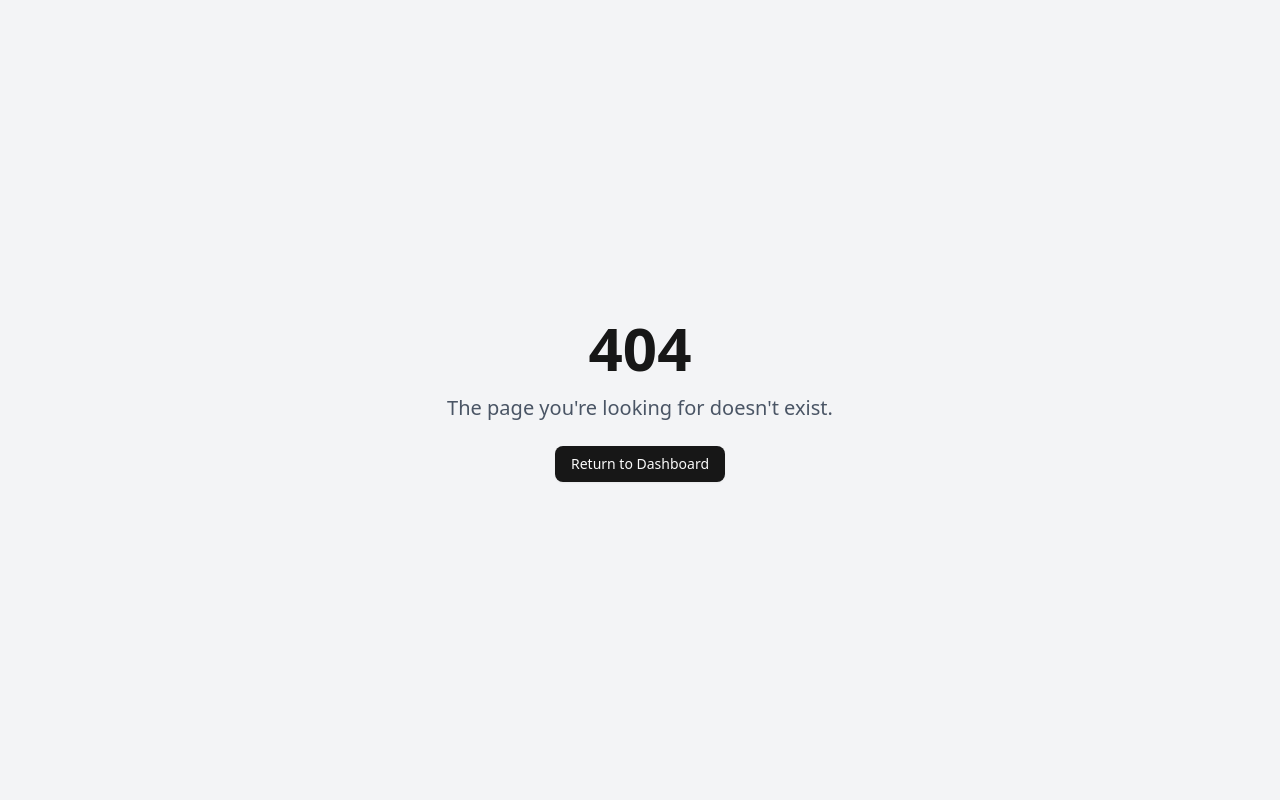
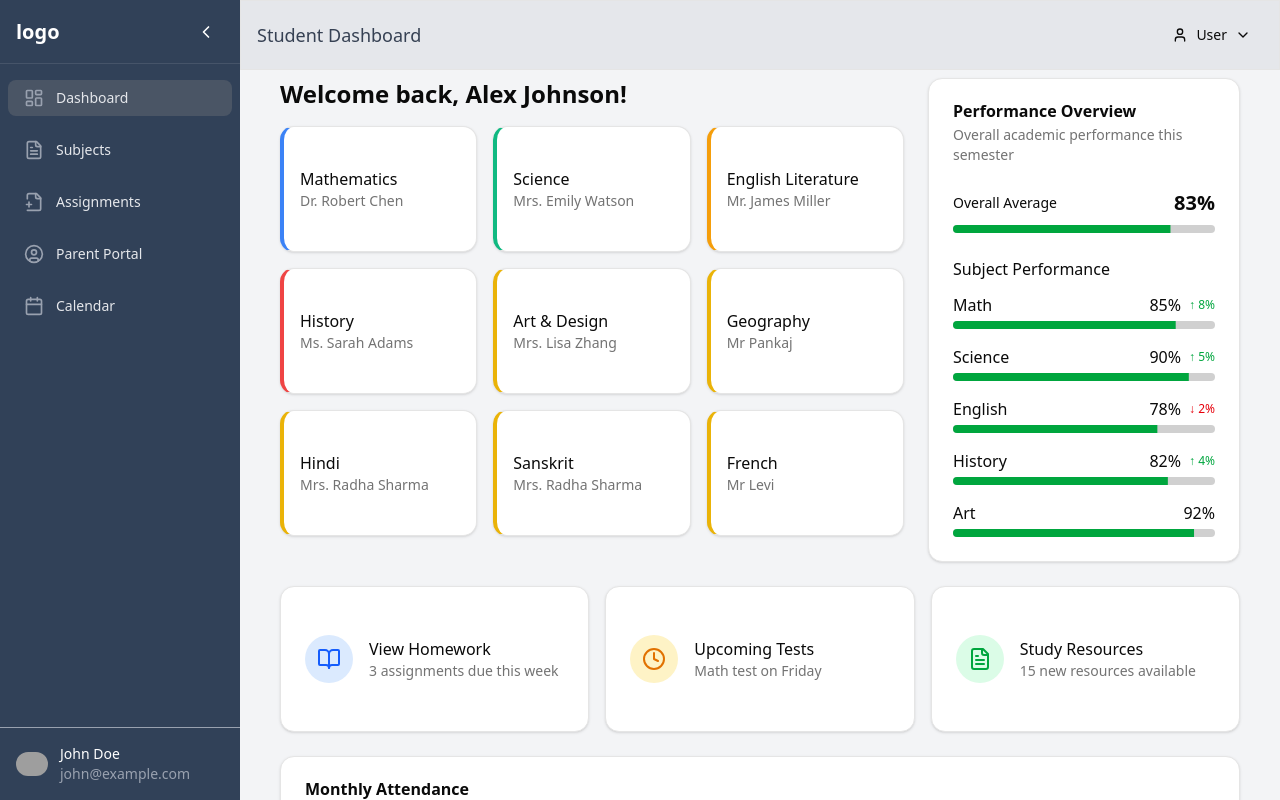
Before and after one commit to varruunnn/ClassSync, a React (Vite) app in the folder frontend/: page /student in a window 1280 px wide. Before the commit this address had no page. Built offline with nearby package versions, Linux system fonts and the light colour scheme; grey boxes are pictures that could not be loaded.

Commit message:
fixed routes

```diff
--- a/frontend/src/App.tsx
+++ b/frontend/src/App.tsx
@@ -40,11 +40,11 @@ const App = () => (
           <Routes>
             {/* Student Dashboard */}
             <Route element={<AppLayoutWrapper />}>
-              <Route path="/" element={<Index />} />
-              <Route path="/subjects" element={<Subjects />} />
-              <Route path="/assessment" element={<Assessments />} />
-              <Route path="/calendar" element={<Calendar />} />
-              <Route path="/parent" element={<ParentPortal />} />
+              <Route path="/student" element={<Index />} />
+              <Route path="/student/subjects" element={<Subjects />} />
+              <Route path="/student/assessment" element={<Assessments />} />
+              <Route path="/student/calendar" element={<Calendar />} />
+              <Route path="/student/parent" element={<ParentPortal />} />
             </Route>
 
             {/* Teacher Dashboard */}
@@ -70,7 +70,7 @@ const App = () => (
             {/* Admin Dashboard */}
             <Route path="/admin" element={<AdminDashboardPage />} />
 
-            <Route path="/index" element={<LandingPage />} />
+            <Route path="/" element={<LandingPage />} />
             {/* ADD ALL CUSTOM ROUTES ABOVE THE CATCH-ALL "*" ROUTE */}
             <Route path="*" element={<NotFound />} />
             <Route path="/test" element={<Test />} />
--- a/frontend/src/components/layout/Admin/AdminSidebar.tsx
+++ b/frontend/src/components/layout/Admin/AdminSidebar.tsx
@@ -18,7 +18,7 @@ import { useSidebar } from '@/components/contexts/SidebarContext';
 
 
 const navigation = [
-  { name: 'Dashboard', href: '/', icon: LayoutDashboard },
+  { name: 'Dashboard', href: '/admin', icon: LayoutDashboard },
   { name: 'Subjects', href: '/subjects', icon: FileText },
   { name: 'Assignments', href: '/assessment', icon: FilePlus2 },
   { name: 'Parent Portal', href: '/parent', icon: UserCircle },
--- a/frontend/src/components/layout/Sidebar.tsx
+++ b/frontend/src/components/layout/Sidebar.tsx
@@ -17,11 +17,11 @@ import { useSidebar } from '../contexts/SidebarContext';
 
 
 const navigation = [
-  { name: 'Dashboard', href: '/', icon: LayoutDashboard },
-  { name: 'Subjects', href: '/subjects', icon: FileText },
-  { name: 'Assignments', href: '/assessment', icon: FilePlus2 },
-  { name: 'Parent Portal', href: '/parent', icon: UserCircle },
-  { name: 'Calendar', href: '/calendar', icon: Calendar },
+  { name: 'Dashboard', href: '/student', icon: LayoutDashboard },
+  { name: 'Subjects', href: '/student/subjects', icon: FileText },
+  { name: 'Assignments', href: '/student/assessment', icon: FilePlus2 },
+  { name: 'Parent Portal', href: '/student/parent', icon: UserCircle },
+  { name: 'Calendar', href: '/student/calendar', icon: Calendar },
   // { name: 'Notifications', href: '/notifications', icon: BellRing },
   // { name: 'Settings', href: '/settings', icon: Settings },
 
```
